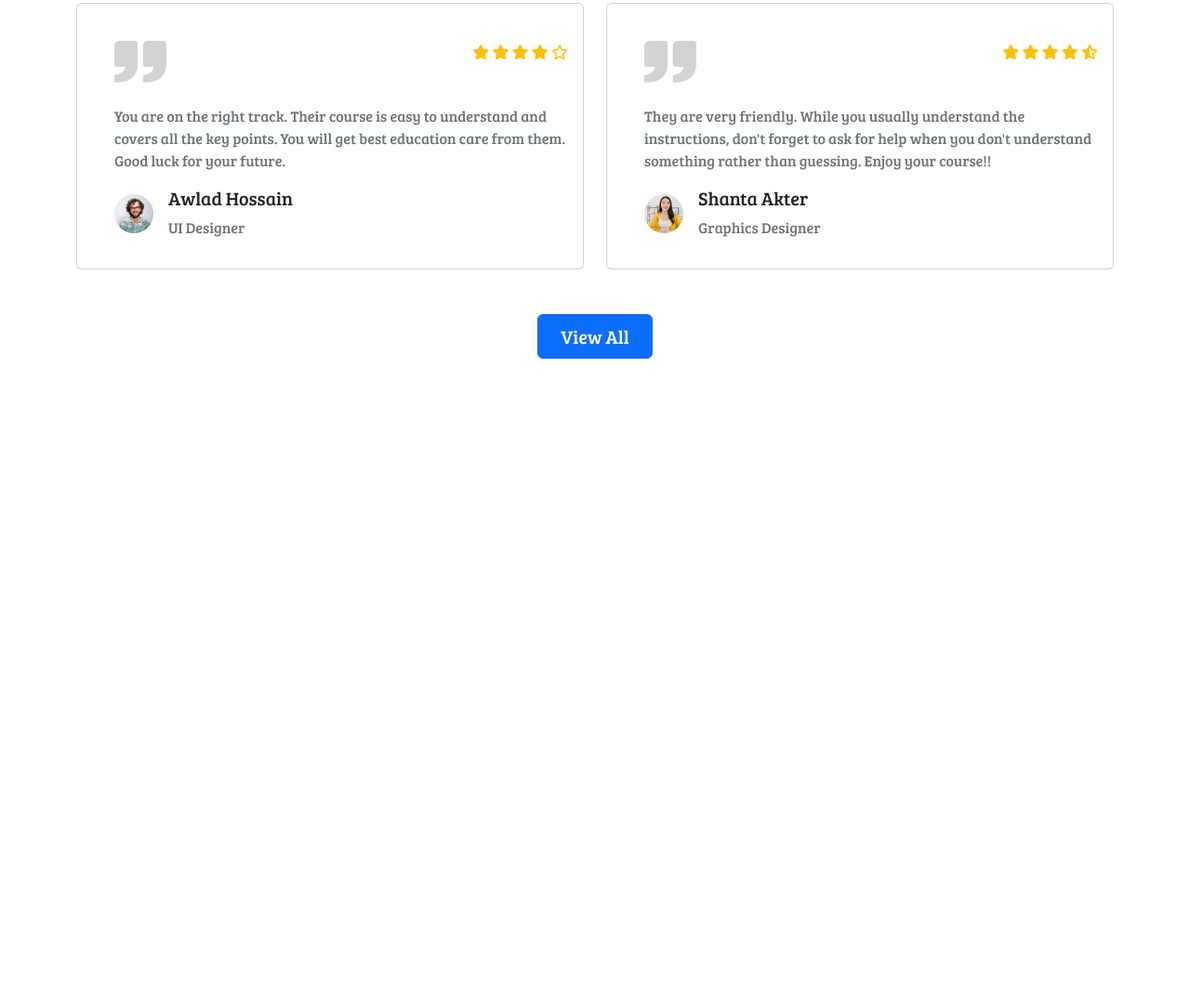
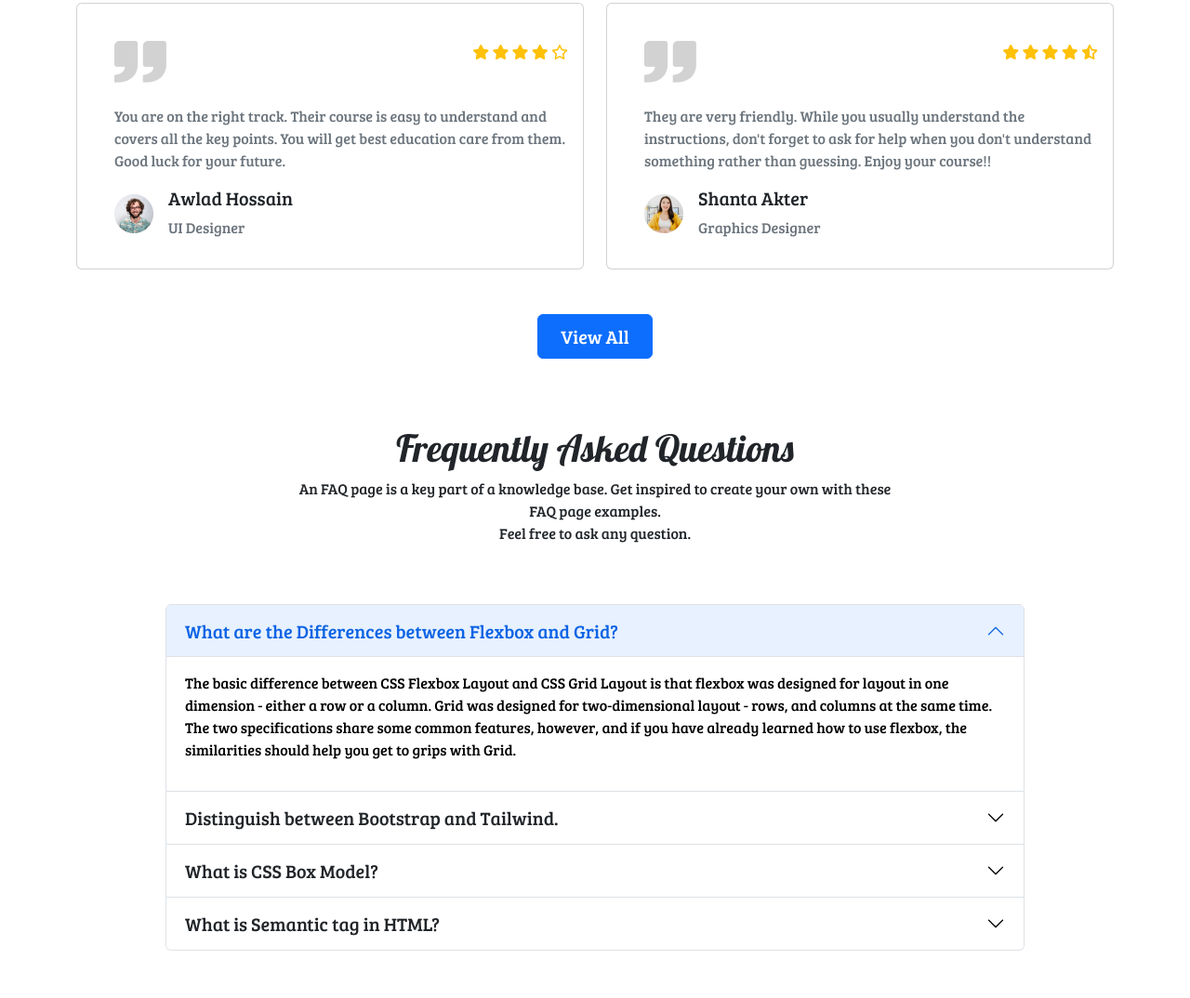
Before and after one commit to LaboneeAktar/pro-edu-assignment3, a plain HTML site: page index.html in a window 1280 px wide. Shown: the part 3640-4714 px from the top of the page at 93% size. Before the commit the page ends 4074 px from the top, so only its background shows below. Drawn offline with nearby package versions, Linux system fonts and the light colour scheme.

Commit message:
question asked section add

```diff
--- a/index.html
+++ b/index.html
@@ -424,7 +424,7 @@
                             </div>
                         </div>
                     </div>
-                    <div class="col-lg-6 col-sm-12 mt-lg-0 mt-3">
+                    <div class="col-lg-6 col-sm-12 mt-lg-0 mt-4">
                         <div class="card">
                             <div class="card-body">
                                 <div class="d-flex justify-content-between">
@@ -459,6 +459,93 @@
                 <button type="button" class="btn btn-primary px-4 py-2 fs-5">View All</button>
             </div>
         </section>
+        <!-- FAQ Section Start  -->
+        <section>
+            <div class="text-center pt-lg-4">
+                <h1>Frequently Asked Questions</h1>
+                <p>An FAQ page is a key part of a knowledge base. Get inspired to create your own with these <br> FAQ
+                    page
+                    examples. <br> Feel free to ask any question.</p>
+            </div>
+            <div class="accordion mx-auto p-lg-5 ms-lg-5 me-lg-5" id="accordionExample">
+                <div class="accordion-item">
+                    <h2 class="accordion-header" id="headingOne">
+                        <button class="accordion-button fs-5" type="button" data-bs-toggle="collapse"
+                            data-bs-target="#collapseOne" aria-expanded="true" aria-controls="collapseOne">
+                            What are the Differences between Flexbox and Grid?
+                        </button>
+                    </h2>
+                    <div id="collapseOne" class="accordion-collapse collapse show" aria-labelledby="headingOne"
+                        data-bs-parent="#accordionExample">
+                        <div class="accordion-body">
+                            <p>
+                                The basic difference between CSS Flexbox Layout and CSS Grid Layout is that flexbox was
+                                designed for layout in one dimension - either a row or a column. Grid was designed for
+                                two-dimensional layout - rows, and columns at the same time. The two specifications
+                                share some common features, however, and if you have already learned how to use flexbox,
+                                the similarities should help you get to grips with Grid.
+                            </p>
+                        </div>
+                    </div>
+                </div>
+                <div class="accordion-item">
+                    <h2 class="accordion-header" id="headingTwo">
+                        <button class="accordion-button collapsed fs-5" type="button" data-bs-toggle="collapse"
+                            data-bs-target="#collapseTwo" aria-expanded="false" aria-controls="collapseTwo">
+                            Distinguish between Bootstrap and Tailwind.
+                        </button>
+                    </h2>
+                    <div id="collapseTwo" class="accordion-collapse collapse" aria-labelledby="headingTwo"
+                        data-bs-parent="#accordionExample">
+                        <div class="accordion-body">
+                            <p>The main difference between Bootstrap and Tailwind is that Bootstrap pre-built components
+                                that provide a responsive UI (user interface) kit. On the other hand, Tailwind comes
+                                with predesigned widgets that facilitate web developers to design a website from
+                                scratch. Both Bootstrap and Tailwind are two of the best front-end CSS framework used
+                                worldwide.
+
+                            </p>
+                        </div>
+                    </div>
+                </div>
+                <div class="accordion-item">
+                    <h2 class="accordion-header" id="headingThree">
+                        <button class="accordion-button collapsed fs-5" type="button" data-bs-toggle="collapse"
+                            data-bs-target="#collapseThree" aria-expanded="false" aria-controls="collapseThree">
+                            What is CSS Box Model?
+                        </button>
+                    </h2>
+                    <div id="collapseThree" class="accordion-collapse collapse" aria-labelledby="headingThree"
+                        data-bs-parent="#accordionExample">
+                        <div class="accordion-body">
+                            <p>The CSS box model is a container that contains multiple properties including borders,
+                                margin, padding, and the content itself. It is used to create the design and layout of
+                                web pages. It can be used as a toolkit for customizing the layout of different elements.
+                            </p>
+                        </div>
+                    </div>
+                </div>
+                <div class="accordion-item">
+                    <h2 class="accordion-header" id="headingFour">
+                        <button class="accordion-button collapsed fs-5" type="button" data-bs-toggle="collapse"
+                            data-bs-target="#collapseFour" aria-expanded="false" aria-controls="collapseFour">
+                            What is Semantic tag in HTML?
+                        </button>
+                    </h2>
+                    <div id="collapseFour" class="accordion-collapse collapse" aria-labelledby="headingFour"
+                        data-bs-parent="#accordionExample">
+                        <div class="accordion-body">
+                            <p>Semantic elements have meaningful names which tells about type of content. For example
+                                header, footer, table, … etc. HTML5 introduces many semantic elements as mentioned below
+                                which make the code easier to write and understand for the developer as well as
+                                instructs the browser on how to treat them.
+                            </p>
+                        </div>
+                    </div>
+                </div>
+            </div>
+        </section>
+        <!-- FAQ Section End  -->
     </main>
 
 
```
